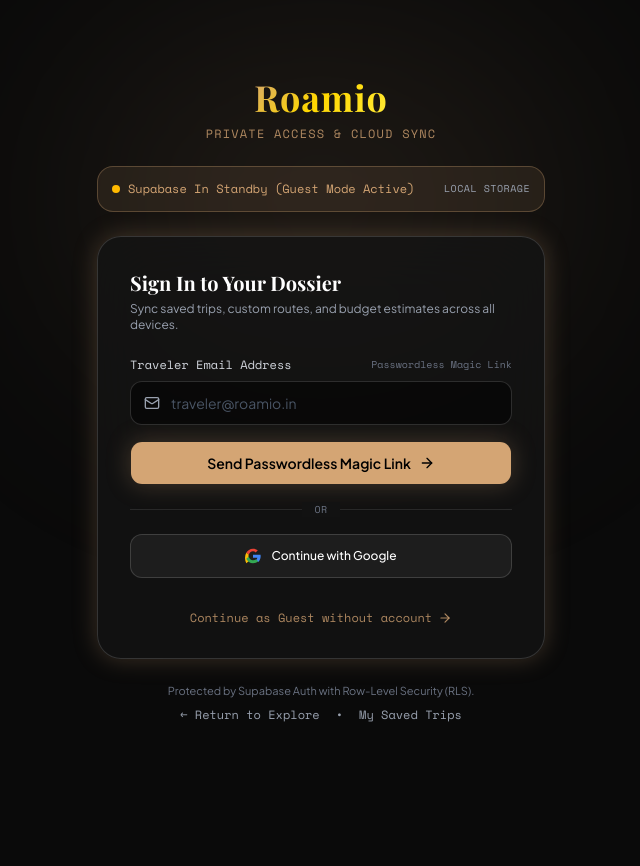
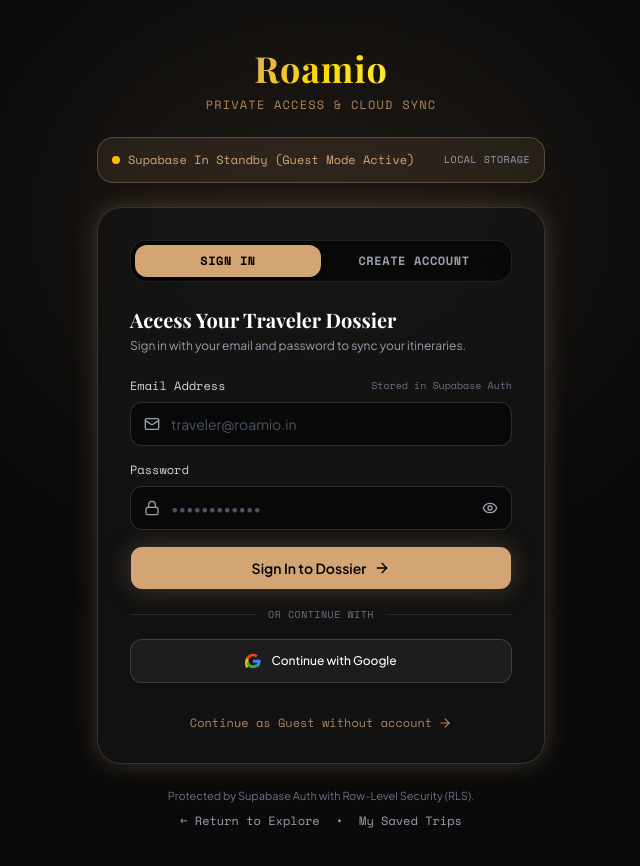
Before and after one commit to amarnotcool/Roamio, a Next.js app: page /login in a window 1280 px wide. Shown: the top 866 px of the page, without its empty margins (319-959 px from the left). Before the commit the page ends 800 px from the top, so only its background shows below. Built offline with nearby package versions, Linux system fonts and the light colour scheme; no server answers; a web font is replaced by a local one.

Commit message:
feat: implement dual auth with Email/Password in Supabase and Google OAuth

```diff
--- a/app/auth/callback/route.ts
+++ b/app/auth/callback/route.ts
@@ -4,7 +4,7 @@ import { NextResponse } from 'next/server'
 export async function GET(request: Request) {
   const { searchParams, origin } = new URL(request.url)
   const code = searchParams.get('code')
-  const next = searchParams.get('next') ?? '/dashboard'
+  const next = searchParams.get('next') ?? '/trips'
 
   if (code) {
     const supabase = await createClient()
--- a/app/login/page.tsx
+++ b/app/login/page.tsx
@@ -1,6 +1,6 @@
 'use client'
 
-import { useState, useMemo, useEffect } from 'react'
+import { useState, useMemo, useEffect, Suspense } from 'react'
 import { createClient } from '@/lib/supabase/client'
 import { Button } from '@/components/ui/button'
 import { Input } from '@/components/ui/input'
@@ -8,6 +8,8 @@ import { Label } from '@/components/ui/label'
 import {
   Mail,
   Lock,
+  Eye,
+  EyeOff,
   AlertCircle,
   Sparkles,
   ArrowRight,
@@ -18,16 +20,22 @@ import {
   ExternalLink,
 } from 'lucide-react'
 import Link from 'next/link'
-import { useRouter } from 'next/navigation'
+import { useRouter, useSearchParams } from 'next/navigation'
 
 export const dynamic = 'force-dynamic'
 
-export default function LoginPage() {
+function LoginContent() {
+  const [authMode, setAuthMode] = useState<'signin' | 'signup'>('signin')
   const [email, setEmail] = useState('')
+  const [password, setPassword] = useState('')
+  const [showPassword, setShowPassword] = useState(false)
   const [loading, setLoading] = useState(false)
   const [statusMessage, setStatusMessage] = useState<{ type: 'error' | 'success' | 'info'; text: string } | null>(null)
   const [isConfigured, setIsConfigured] = useState<boolean | null>(null)
+
   const router = useRouter()
+  const searchParams = useSearchParams()
+  const nextUrl = searchParams.get('next') || '/trips'
   const supabase = useMemo(() => createClient(), [])
 
   useEffect(() => {
@@ -42,9 +50,18 @@ export default function LoginPage() {
       !key.includes('your_')
     )
     setIsConfigured(configured)
-  }, [])
 
-  async function handleMagicLinkLogin(e: React.FormEvent) {
+    // Check if user is already signed in
+    if (configured) {
+      supabase.auth.getUser().then(({ data }: any) => {
+        if (data?.user) {
+          router.replace(nextUrl)
+        }
+      })
+    }
+  }, [supabase, router, nextUrl])
+
+  async function handleEmailAuth(e: React.FormEvent) {
     e.preventDefault()
     setLoading(true)
     setStatusMessage(null)
@@ -52,31 +69,90 @@ export default function LoginPage() {
     if (!isConfigured) {
       setStatusMessage({
         type: 'info',
-        text: 'Supabase credentials are not connected yet. You can explore as a Guest or provide your Supabase URL & Anon Key in .env.local.',
+        text: 'Supabase credentials are not connected yet. Please explore as a Guest or configure keys in .env.local.',
+      })
+      setLoading(false)
+      return
+    }
+
+    if (password.length < 6) {
+      setStatusMessage({
+        type: 'error',
+        text: 'Password must be at least 6 characters in length.',
       })
       setLoading(false)
       return
     }
 
     try {
-      const { error } = await supabase.auth.signInWithOtp({
+      if (authMode === 'signin') {
+        // Sign in with Email + Password
+        const { data, error } = await supabase.auth.signInWithPassword({
           email,
+          password,
+        })
+
+        if (error) {
+          setStatusMessage({
+            type: 'error',
+            text: error.message.includes('Invalid login credentials')
+              ? 'Invalid email or password. Please verify your credentials or create a new account.'
+              : error.message,
+          })
+          setLoading(false)
+          return
+        }
+
+        if (data?.user) {
+          setStatusMessage({
+            type: 'success',
+            text: '✓ Access granted. Redirecting to your traveler dossier...',
+          })
+          setTimeout(() => {
+            router.push(nextUrl)
+            router.refresh()
+          }, 800)
+        }
+      } else {
+        // Sign up with Email + Password
+        const { data, error } = await supabase.auth.signUp({
+          email,
+          password,
           options: {
-          emailRedirectTo: `${window.location.origin}/auth/callback?next=/new`,
+            emailRedirectTo: `${window.location.origin}/auth/callback?next=${encodeURIComponent(nextUrl)}`,
           },
         })
 
         if (error) {
           setStatusMessage({ type: 'error', text: error.message })
-      } else {
+          setLoading(false)
+          return
+        }
+
+        if (data?.session) {
+          // If auto-confirm is enabled on Supabase
           setStatusMessage({
             type: 'success',
-          text: '✦ Magic link sent! Please check your email inbox to complete sign in.',
+            text: '✓ Account created successfully! Initializing your dossier...',
           })
+          setTimeout(() => {
+            router.push(nextUrl)
+            router.refresh()
+          }, 800)
+        } else if (data?.user) {
+          // If email confirmation is required
+          setStatusMessage({
+            type: 'success',
+            text: '✦ Account created! A confirmation link has been sent to your email. You can also sign in directly once confirmed.',
+          })
+          setLoading(false)
+        }
       }
     } catch (err: any) {
-      setStatusMessage({ type: 'error', text: err?.message || 'Failed to authenticate.' })
-    } finally {
+      setStatusMessage({
+        type: 'error',
+        text: err?.message || 'Authentication encountered an unexpected error.',
+      })
       setLoading(false)
     }
   }
@@ -94,7 +170,7 @@ export default function LoginPage() {
       const { error } = await supabase.auth.signInWithOAuth({
         provider: 'google',
         options: {
-          redirectTo: `${window.location.origin}/auth/callback?next=/new`,
+          redirectTo: `${window.location.origin}/auth/callback?next=${encodeURIComponent(nextUrl)}`,
         },
       })
       if (error) {
@@ -108,7 +184,7 @@ export default function LoginPage() {
   return (
     <div className='min-h-screen bg-[#0a0a0a] text-white flex flex-col justify-center items-center px-4 py-12 relative overflow-hidden'>
       {/* Background radial gold glow */}
-      <div className='absolute top-1/4 left-1/2 -translate-x-1/2 -translate-y-1/2 w-[500px] h-[350px] bg-primary/10 rounded-full blur-[120px] pointer-events-none' />
+      <div className='absolute top-1/4 left-1/2 -translate-x-1/2 -translate-y-1/2 w-[550px] h-[380px] bg-primary/10 rounded-full blur-[130px] pointer-events-none' />
 
       <div className='w-full max-w-md relative z-10 space-y-6'>
 
@@ -141,13 +217,49 @@ export default function LoginPage() {
           </span>
         </div>
 
-        {/* Card */}
+        {/* Main Card */}
         <div className='rounded-3xl border border-white/10 glass-strong p-8 shadow-2xl gold-glow space-y-6'>
 
+          {/* Sign In vs Sign Up Tabs */}
+          <div className='flex items-center p-1 rounded-2xl bg-black/60 border border-white/10'>
+            <button
+              type='button'
+              onClick={() => {
+                setAuthMode('signin')
+                setStatusMessage(null)
+              }}
+              className={`flex-1 py-2 text-xs font-mono uppercase tracking-wider rounded-xl transition-all cursor-pointer font-bold ${
+                authMode === 'signin'
+                  ? 'bg-primary text-black shadow-md'
+                  : 'text-gray-400 hover:text-white'
+              }`}
+            >
+              Sign In
+            </button>
+            <button
+              type='button'
+              onClick={() => {
+                setAuthMode('signup')
+                setStatusMessage(null)
+              }}
+              className={`flex-1 py-2 text-xs font-mono uppercase tracking-wider rounded-xl transition-all cursor-pointer font-bold ${
+                authMode === 'signup'
+                  ? 'bg-primary text-black shadow-md'
+                  : 'text-gray-400 hover:text-white'
+              }`}
+            >
+              Create Account
+            </button>
+          </div>
+
           <div className='space-y-1'>
-            <h2 className='text-xl font-serif font-bold text-white'>Sign In to Your Dossier</h2>
+            <h2 className='text-xl font-serif font-bold text-white'>
+              {authMode === 'signin' ? 'Access Your Traveler Dossier' : 'Join Roamio Private Club'}
+            </h2>
             <p className='text-xs text-gray-400'>
-              Sync saved trips, custom routes, and budget estimates across all devices.
+              {authMode === 'signin'
+                ? 'Sign in with your email and password to sync your itineraries.'
+                : 'Create your account to store trips, routes, and custom budgets.'}
             </p>
           </div>
 
@@ -171,12 +283,14 @@ export default function LoginPage() {
             </div>
           )}
 
-          {/* Form */}
-          <form onSubmit={handleMagicLinkLogin} className='space-y-4'>
+          {/* Email + Password Form */}
+          <form onSubmit={handleEmailAuth} className='space-y-4'>
+
+            {/* Email Field */}
             <div className='space-y-2'>
               <Label htmlFor='email' className='text-xs font-mono text-gray-300 flex items-center justify-between'>
-                <span>Traveler Email Address</span>
-                <span className='text-[10px] text-gray-500'>Passwordless Magic Link</span>
+                <span>Email Address</span>
+                <span className='text-[10px] text-gray-500'>Stored in Supabase Auth</span>
               </Label>
               <div className='relative'>
                 <Mail className='w-4 h-4 absolute left-3.5 top-1/2 -translate-y-1/2 text-gray-400' />
@@ -193,19 +307,55 @@ export default function LoginPage() {
               </div>
             </div>
 
+            {/* Password Field */}
+            <div className='space-y-2'>
+              <Label htmlFor='password' className='text-xs font-mono text-gray-300 flex items-center justify-between'>
+                <span>Password</span>
+                {authMode === 'signup' && (
+                  <span className='text-[10px] text-primary/80'>Min 6 characters</span>
+                )}
+              </Label>
+              <div className='relative'>
+                <Lock className='w-4 h-4 absolute left-3.5 top-1/2 -translate-y-1/2 text-gray-400' />
+                <Input
+                  id='password'
+                  type={showPassword ? 'text' : 'password'}
+                  placeholder='••••••••••••'
+                  value={password}
+                  onChange={(e) => setPassword(e.target.value)}
+                  required
+                  disabled={loading}
+                  className='pl-10 pr-10 h-11 bg-black/50 border-white/15 text-white placeholder:text-gray-600 focus:border-primary rounded-xl text-sm'
+                />
+                <button
+                  type='button'
+                  onClick={() => setShowPassword(!showPassword)}
+                  className='absolute right-3.5 top-1/2 -translate-y-1/2 text-gray-400 hover:text-white transition-colors cursor-pointer'
+                  tabIndex={-1}
+                >
+                  {showPassword ? (
+                    <EyeOff className='w-4 h-4' />
+                  ) : (
+                    <Eye className='w-4 h-4' />
+                  )}
+                </button>
+              </div>
+            </div>
+
+            {/* Submit Button */}
             <Button
               type='submit'
               disabled={loading}
-              className='w-full h-11 bg-primary text-black font-semibold text-sm rounded-xl gold-glow hover:bg-primary/90 transition-all cursor-pointer flex items-center justify-center gap-2'
+              className='w-full h-11 bg-primary text-black font-semibold text-sm rounded-xl gold-glow hover:bg-primary/90 transition-all cursor-pointer flex items-center justify-center gap-2 mt-2'
             >
               {loading ? (
                 <div className='flex items-center gap-2'>
                   <div className='w-4 h-4 rounded-full border-2 border-black/30 border-t-black animate-spin' />
-                  <span>Transmitting Link...</span>
+                  <span>{authMode === 'signin' ? 'Authenticating...' : 'Creating Account...'}</span>
                 </div>
               ) : (
                 <>
-                  <span>Send Passwordless Magic Link</span>
+                  <span>{authMode === 'signin' ? 'Sign In to Dossier' : 'Create Free Account'}</span>
                   <ArrowRight className='w-4 h-4' />
                 </>
               )}
@@ -216,7 +366,7 @@ export default function LoginPage() {
           <div className='relative flex items-center justify-center'>
             <div className='border-t border-white/10 w-full' />
             <span className='bg-[#121212] px-3 font-mono text-[10px] uppercase text-gray-500 tracking-wider absolute'>
-              or
+              or continue with
             </span>
           </div>
 
@@ -250,7 +400,7 @@ export default function LoginPage() {
           {/* Guest Mode Direct Access */}
           <div className='pt-2 text-center'>
             <Link
-              href='/new'
+              href={nextUrl}
               className='text-xs font-mono text-primary/80 hover:text-primary transition-colors flex items-center justify-center gap-1.5'
             >
               <span>Continue as Guest without account</span>
@@ -280,3 +430,17 @@ export default function LoginPage() {
     </div>
   )
 }
+
+export default function LoginPage() {
+  return (
+    <Suspense
+      fallback={
+        <div className='min-h-screen bg-[#0a0a0a] flex items-center justify-center text-primary font-mono text-sm'>
+          Loading authentication gateway...
+        </div>
+      }
+    >
+      <LoginContent />
+    </Suspense>
+  )
+}
```
Lines whose indentation alone changed are shown as unchanged.
